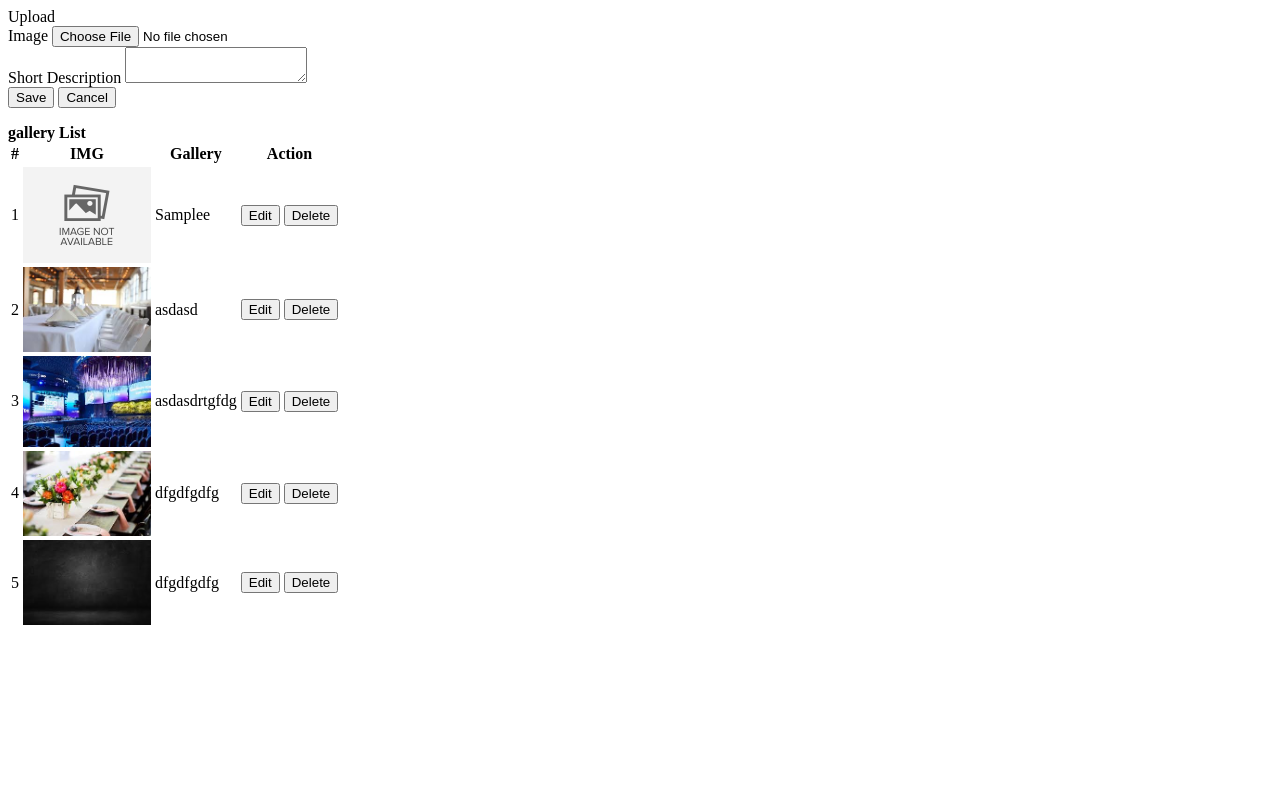
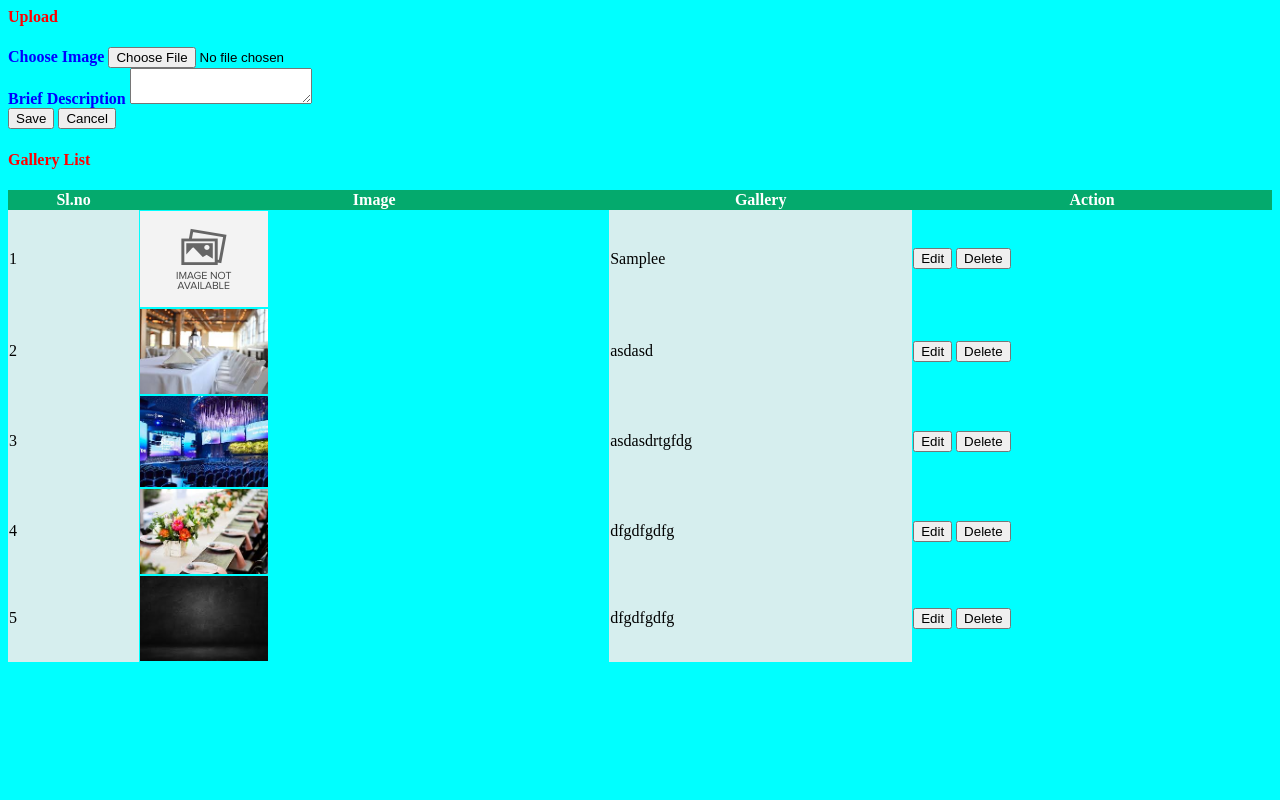
Before and after one commit to Koushal-Saha/alumni, a PHP site: page /admin/gallery.php in a window 1280 px wide. Run offline with PHP 8.4, Linux system fonts and the light colour scheme; data comes from the database, SQL or seed files in the repository.

Commit message:
Update gallery.php

```diff
--- a/admin/gallery.php
+++ b/admin/gallery.php
@@ -1,27 +1,30 @@
 <?php include('db_connect.php');?>
 
 <div class="container-fluid">
-
+<body style="background-color:aqua">
 	<div class="col-lg-12">
 		<div class="row">
 			<!-- FORM Panel -->
 			<div class="col-md-4">
 			<form action="" id="manage-gallery">
 				<div class="card">
+					<style>.card-header{color:red}</style>
 					<div class="card-header">
-						    Upload
+						    <h4><b>Upload</b></h4>
 				  	</div>
 					<div class="card-body">
 							<input type="hidden" name="id">
 							<div class="form-group">
-								<label for="" class="control-label">Image</label>
+							    <style>.control-label{color:blue}</style>
+								<label for="" class="control-label"><b>Choose Image</b></label>
 								<input type="file" class="form-control" name="img" onchange="displayImg(this,$(this))">
 							</div>
 							<div class="form-group">
 								<img src="<?php echo is_file('assets/uploads/gallery/img_') ?>" alt="" id="cimg">
 							</div>
 							<div class="form-group">
-								<label class="control-label">Short Description</label>
+							    <style>.control-label{color:blue}</style>
+								<label class="control-label"><b>Brief Description</b></label>
 								<textarea class="form-control" name='about'></textarea>
 							</div>
 
@@ -30,7 +33,7 @@
 					<div class="card-footer">
 						<div class="row">
 							<div class="col-md-12">
-								<button class="btn btn-sm btn-primary col-sm-3 offset-md-3"> Save</button>
+								<button class="btn btn-sm btn-success col-sm-3 offset-md-4"> Save</button>
 								<button class="btn btn-sm btn-default col-sm-3" type="button" onclick="$('#manage-gallery').get(0).reset()"> Cancel</button>
 							</div>
 						</div>
@@ -43,15 +46,27 @@
 			<!-- Table Panel -->
 			<div class="col-md-8">
 				<div class="card">
+				    <style>.card-header{color:red}</style>
 					<div class="card-header">
-						<b>gallery List</b>
+						<h4><b>Gallery List</b></h4>
 					</div>
 					<div class="card-body">
 						<table class="table table-bordered table-hover">
+						<style>
+						table {
+						border-collapse: collapse;
+						width: 100%;
+						}
+						th {
+						background-color: #04AA6D;
+						color: white;
+						}
+						</style>
 							<thead>
 								<tr>
-									<th class="text-center">#</th>
-									<th class="text-center">IMG</th>
+
+									<th class="text-center">Sl.no</th>
+									<th class="text-center">Image</th>
 									<th class="text-center">Gallery</th>
 									<th class="text-center">Action</th>
 								</tr>
@@ -104,6 +119,7 @@
 		max-height: 23vh;
 		max-width: calc(100%);
 	}
+	td:nth-child(odd){background-color:#D6EEEE}
 	.gimg{
 		max-height: 15vh;
 		max-width: 10vw;
```
